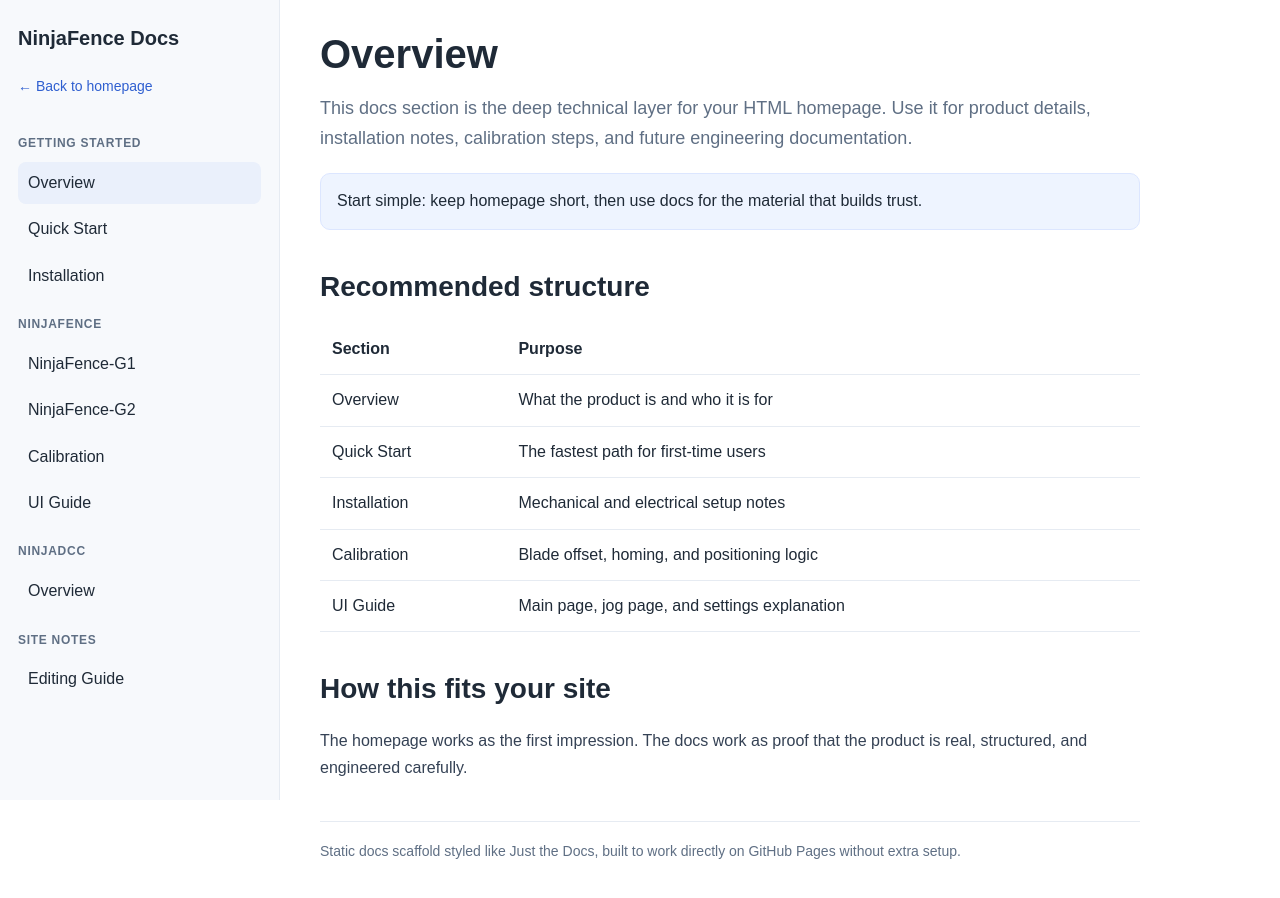
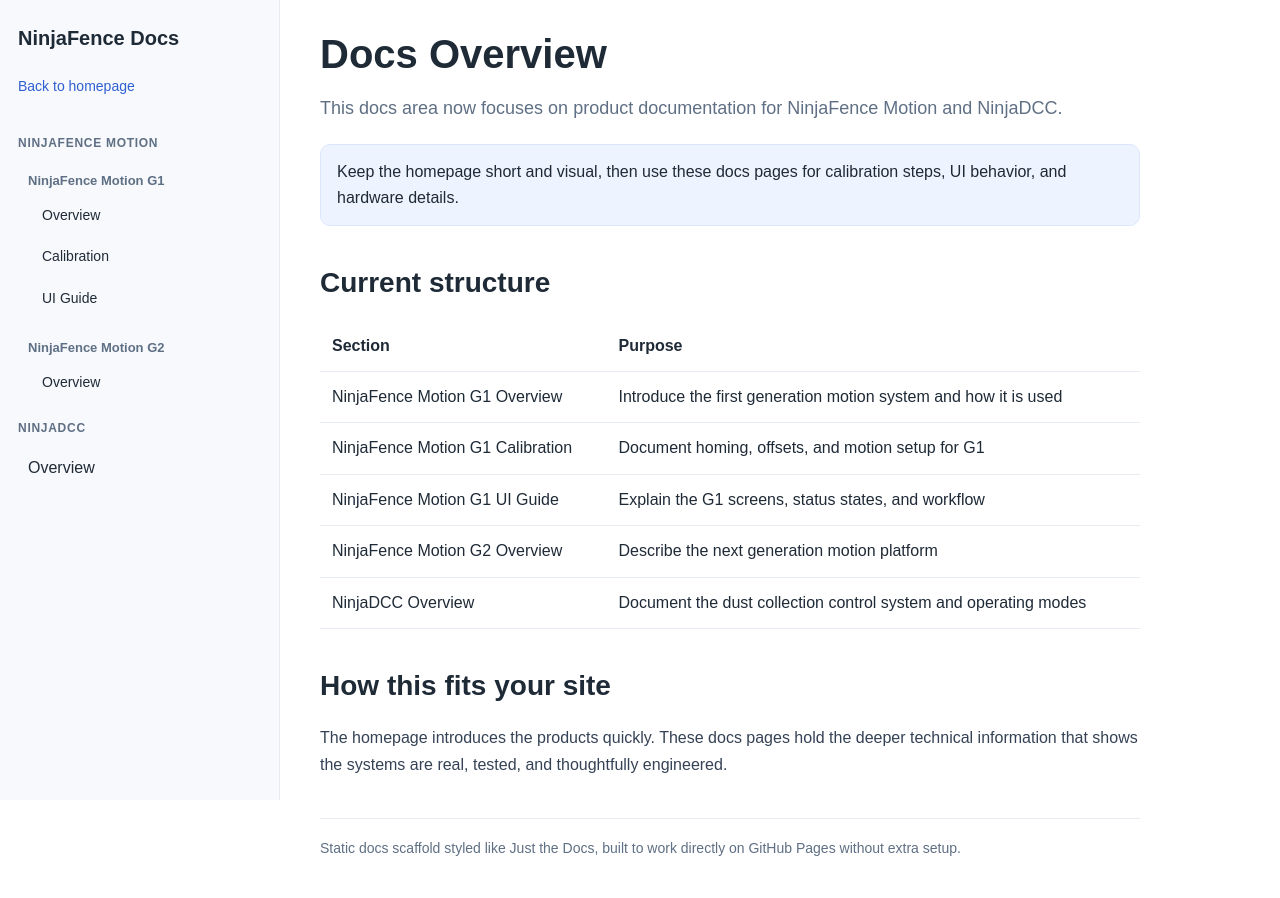
Before and after one commit to ninjafence/ninjafence-site, a plain HTML site: page docs/index.html in a window 1280 px wide. Drawn offline with Linux system fonts and the light colour scheme.

Commit message:
Add files via upload

```diff
--- a/docs/docs.css
+++ b/docs/docs.css
@@ -21,6 +21,11 @@
 .nav-list{list-style:none;padding:0;margin:0;display:grid;gap:4px}
 .nav-list a{display:block;padding:8px 10px;border-radius:8px;color:var(--text)}
 .nav-list a.active,.nav-list a:hover{background:#eaf0fb;text-decoration:none}
+.nav-group{margin:10px 0 14px}
+.nav-group-label{display:block;padding:6px 10px;color:var(--muted);font-size:13px;font-weight:700}
+.nav-sublist{list-style:none;padding:0;margin:0 0 0 14px;display:grid;gap:4px}
+.nav-sublist a{display:block;padding:7px 10px;border-radius:8px;color:var(--text);font-size:14px}
+.nav-sublist a.active,.nav-sublist a:hover{background:#eaf0fb;text-decoration:none}
 .content{padding:32px 40px 48px;max-width:900px}
 h1{font-size:40px;line-height:1.1;margin:0 0 10px}
 h2{font-size:28px;margin:34px 0 12px}
--- a/docs/index.html
+++ b/docs/index.html
@@ -3,33 +3,32 @@
 <head>
   <meta charset="UTF-8" />
   <meta name="viewport" content="width=device-width, initial-scale=1.0" />
-  <title>Overview | NinjaFence Docs</title>
+  <title>Docs Overview | NinjaFence Docs</title>
+  <link rel="icon" href="../assets/icons/favicon.ico" type="image/x-icon" />
   <link rel="stylesheet" href="docs.css" />
 </head>
 <body>
   <div class="layout">
-
     <aside class="sidebar">
-  <a class="brand" href="index.html" class="active">NinjaFence Docs</a>
-  <a class="home-link" href="../index.html">← Back to homepage</a>
+      <a class="brand" href="index.html">NinjaFence Docs</a>
+      <a class="home-link" href="../index.html">Back to homepage</a>
 
       <div class="nav-section">
-    <div class="nav-title">Getting Started</div>
-    <ul class="nav-list">
-      <li><a href="index.html" class="active">Overview</a></li>
-      <li><a href="quick-start.html">Quick Start</a></li>
-      <li><a href="installation.html">Installation</a></li>
-    </ul>
-  </div>
-
-  <div class="nav-section">
-    <div class="nav-title">NinjaFence</div>
-    <ul class="nav-list">
-      <li><a href="ninjafence-g1.html">NinjaFence-G1</a></li>
-      <li><a href="ninjafence-g2.html">NinjaFence-G2</a></li>
+        <div class="nav-title">NinjaFence Motion</div>
+        <div class="nav-group">
+          <span class="nav-group-label">NinjaFence Motion G1</span>
+          <ul class="nav-sublist">
+            <li><a href="ninjafence-g1.html">Overview</a></li>
             <li><a href="calibration.html">Calibration</a></li>
             <li><a href="ui-guide.html">UI Guide</a></li>
           </ul>
+        </div>
+        <div class="nav-group">
+          <span class="nav-group-label">NinjaFence Motion G2</span>
+          <ul class="nav-sublist">
+            <li><a href="ninjafence-g2.html">Overview</a></li>
+          </ul>
+        </div>
       </div>
 
       <div class="nav-section">
@@ -38,34 +37,29 @@
           <li><a href="ninjadcc.html">Overview</a></li>
         </ul>
       </div>
-
-  <div class="nav-section">
-    <div class="nav-title">Site Notes</div>
-    <ul class="nav-list">
-      <li><a href="editing-guide.html">Editing Guide</a></li>
-    </ul>
-  </div>
     </aside>
 
     <main class="content">
-      <h1>Overview</h1>
-      <p class="lead">This docs section is the deep technical layer for your HTML homepage. Use it for product details, installation notes, calibration steps, and future engineering documentation.</p>
+      <h1>Docs Overview</h1>
+      <p class="lead">This docs area now focuses on product documentation for NinjaFence Motion and NinjaDCC.</p>
 
       <div class="note">
-          Start simple: keep homepage short, then use docs for the material that builds trust.
+        Keep the homepage short and visual, then use these docs pages for calibration steps, UI behavior, and hardware details.
       </div>
-        <h2>Recommended structure</h2>
+
+      <h2>Current structure</h2>
       <table class="table">
         <tr><th>Section</th><th>Purpose</th></tr>
-          <tr><td>Overview</td><td>What the product is and who it is for</td></tr>
-          <tr><td>Quick Start</td><td>The fastest path for first-time users</td></tr>
-          <tr><td>Installation</td><td>Mechanical and electrical setup notes</td></tr>
-          <tr><td>Calibration</td><td>Blade offset, homing, and positioning logic</td></tr>
-          <tr><td>UI Guide</td><td>Main page, jog page, and settings explanation</td></tr>
+        <tr><td>NinjaFence Motion G1 Overview</td><td>Introduce the first generation motion system and how it is used</td></tr>
+        <tr><td>NinjaFence Motion G1 Calibration</td><td>Document homing, offsets, and motion setup for G1</td></tr>
+        <tr><td>NinjaFence Motion G1 UI Guide</td><td>Explain the G1 screens, status states, and workflow</td></tr>
+        <tr><td>NinjaFence Motion G2 Overview</td><td>Describe the next generation motion platform</td></tr>
+        <tr><td>NinjaDCC Overview</td><td>Document the dust collection control system and operating modes</td></tr>
       </table>
+
       <h2>How this fits your site</h2>
       <p>
-          The homepage works as the first impression. The docs work as proof that the product is real, structured, and engineered carefully.
+        The homepage introduces the products quickly. These docs pages hold the deeper technical information that shows the systems are real, tested, and thoughtfully engineered.
       </p>
 
       <div class="footer">Static docs scaffold styled like Just the Docs, built to work directly on GitHub Pages without extra setup.</div>
--- a/style.css
+++ b/style.css
@@ -29,7 +29,7 @@
 .topbar{position:sticky;top:0;z-index:20;border-bottom:1px solid rgba(255,255,255,.05);backdrop-filter:blur(12px);background:rgba(8,16,27,.78)}
 .nav{min-height:72px;display:flex;align-items:center;justify-content:space-between;gap:20px}
 .brand{display:flex;align-items:center;gap:12px;font-weight:700;letter-spacing:.3px}
-.brand-mark{width:38px;height:38px;border-radius:12px;background:linear-gradient(135deg,var(--accent),var(--accent2));box-shadow:0 0 0 8px rgba(92,168,255,.06),0 10px 24px var(--glow)}
+.brand-mark{width:38px;height:38px;flex:none;border-radius:12px;background:#0f1a2b url("assets/images/logo/logo-small.png") center/cover no-repeat;box-shadow:0 0 0 8px rgba(92,168,255,.06),0 10px 24px var(--glow)}
 .nav-links{display:flex;gap:18px;flex-wrap:wrap;color:var(--muted);font-size:14px}
 .nav-links a:hover{color:var(--text)}
 .btn{display:inline-flex;align-items:center;justify-content:center;min-height:46px;padding:0 18px;border-radius:999px;border:1px solid transparent;font-weight:700;transition:.18s ease}
@@ -70,6 +70,8 @@
 .project-card{display:flex;flex-direction:column;gap:14px}
 .project-thumb{height:160px;border-radius:16px;border:1px solid rgba(255,255,255,.07);background:radial-gradient(circle at 75% 15%, rgba(114,255,209,.16), transparent 20%), linear-gradient(135deg,#15233a,#0d1525 65%);position:relative;overflow:hidden}
 .project-thumb::after{content:"";position:absolute;left:18px;right:18px;bottom:18px;height:8px;border-radius:999px;background:linear-gradient(90deg, rgba(92,168,255,0), rgba(92,168,255,.7), rgba(114,255,209,0))}
+.project-image{display:block;width:100%;height:160px;object-fit:cover;border-radius:16px;border:1px solid rgba(255,255,255,.07)}
+.card-actions{display:flex;flex-wrap:wrap;gap:12px;margin-top:auto}
 .tag{display:inline-flex;align-items:center;padding:6px 10px;border-radius:999px;border:1px solid rgba(92,168,255,.18);background:rgba(92,168,255,.08);color:#d1e7ff;font-size:13px;font-weight:700;width:fit-content}
 .blog-card time{color:#bdd0ee;font-size:14px;display:block;margin-bottom:8px}
 .cta{padding:30px;background:radial-gradient(circle at top right, rgba(92,168,255,.18), transparent 28%), linear-gradient(135deg,#101a2e,#13223a)}
```
Also changed, not shown: blog/how-i-built-ninjafence.html (+1 -0 lines), blog/why-workshop-tools-need-better-ui.html (+1 -0 lines), docs/calibration.html (+18 -26 lines), docs/ninjadcc.html (+16 -24 lines), docs/ninjafence-g1.html (+18 -26 lines), docs/ninjafence-g2.html (+18 -26 lines), docs/ui-guide.html (+18 -26 lines), index.html (+11 -4 lines), products/ninjadcc.html (+1 -0 lines), products/ninjafence-g1.html (+1 -0 lines), products/ninjafence-g2.html (+1 -0 lines), assets/icons/favicon.ico (added), assets/images/logo/logo-small.png (added), assets/images/logo/logo.png (added), 1 more files. Lines whose indentation alone changed are shown as unchanged.
